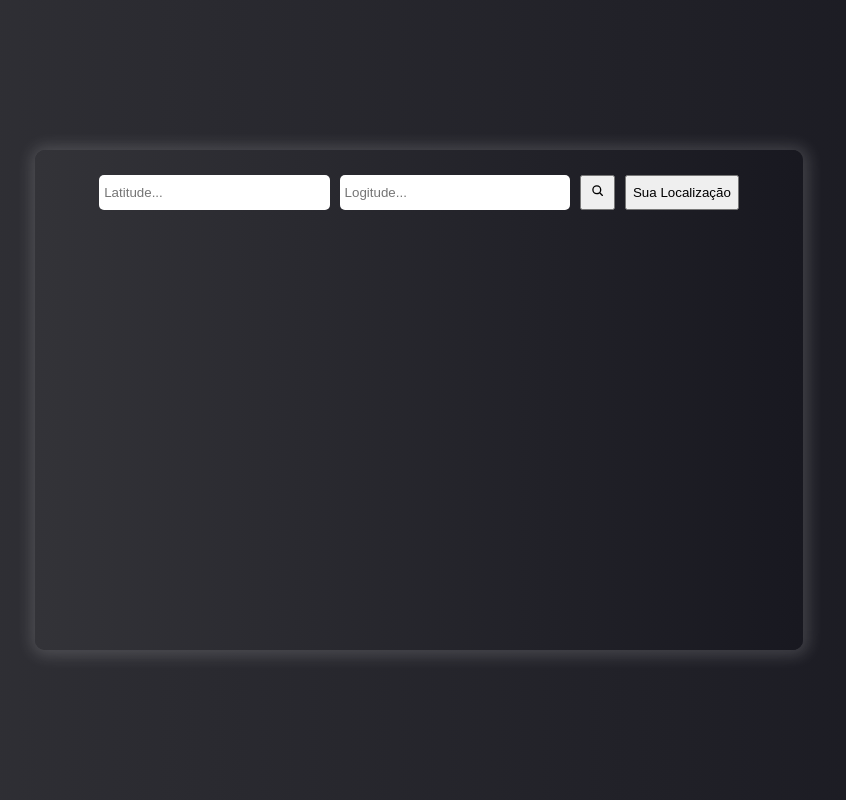
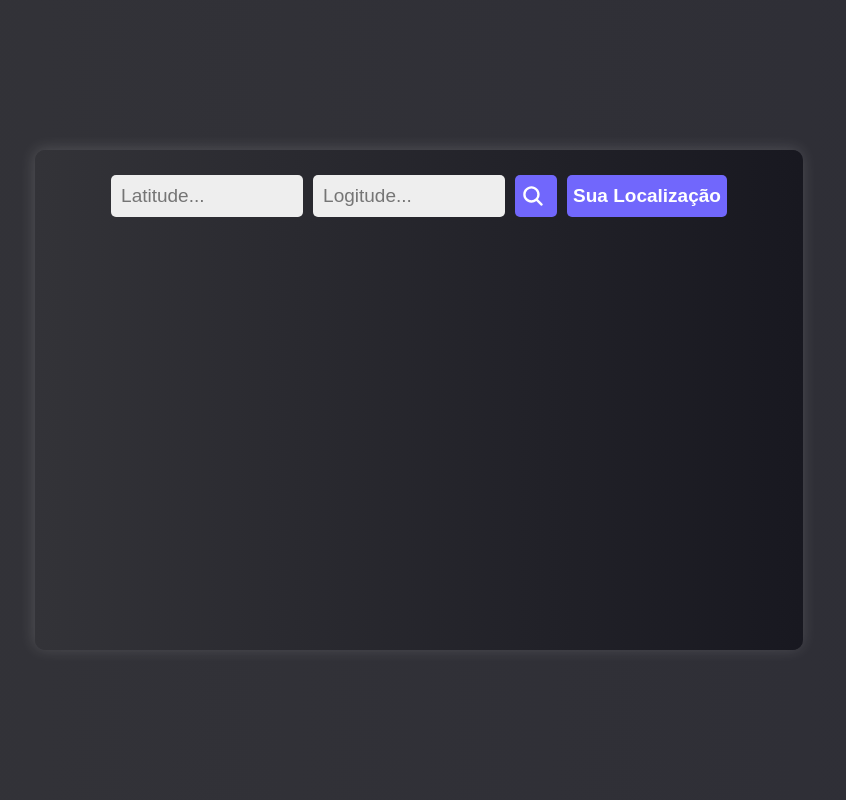
Before and after one commit to LuigiVanin/Hackathon, a plain HTML site: page index.html in a window 1280 px wide. Shown: the whole page, without its empty margins (221-1067 px from the left). Drawn offline with nearby package versions, Linux system fonts and the light colour scheme.

Commit message:
alguma coisa

```diff
--- a/index.html
+++ b/index.html
@@ -18,7 +18,7 @@
             <button class="search">
                 <ion-icon name="search"></ion-icon>
             </button>
-            <button class="loc">Sua Localização</button>
+            <button class="loc" onclick="getLocal()">Sua Localização</button>
         </form>
 
     </main>
--- a/styles/style.css
+++ b/styles/style.css
@@ -3,7 +3,7 @@
 }
 
 body {
-    background: linear-gradient(to right, #333338, #181820);
+    background: linear-gradient(to right, #333338, #2e2e36);
     width: 100vw;
     min-height: 100vh;
     display: flex;
@@ -18,7 +18,7 @@ main {
     display: flex;
     flex-direction: column;
     border-radius: 10px;
-    box-shadow: 1px 1px 15px 5px rgba(255, 255, 255, 0.158);
+    box-shadow: -1px -1px 15px 0px rgba(255, 255, 255, 0.158);
 }
 
 form {
@@ -31,18 +31,34 @@ form {
 }
 
 input {
-    width: 30%;
-    padding-inline: 5px;
+    width: 25%;
+    padding-inline: 10px;
     padding-block: 10px;
     border-radius: 5px;
     outline: none;
     border: none;
+    font-size: 19px;
+    background-color: rgb(238, 238, 238);
 }
 
 .search {
-    width: 35px;
+    width: 42px;
+    font-size: 24px;
+    display: flex;
+    align-items: center;
+    justify-items: center;
+}
+
+.search ion-icon {
+    padding-bottom: -5px;
 }
 
 button {
-    height: 35px;
+    height: 42px;
+    border-radius: 5px;
+    border: none;
+    font-size: 19px;
+    background-color: rgb(113, 103, 252);
+    color: white;
+    font-weight: bold;
 }
```
